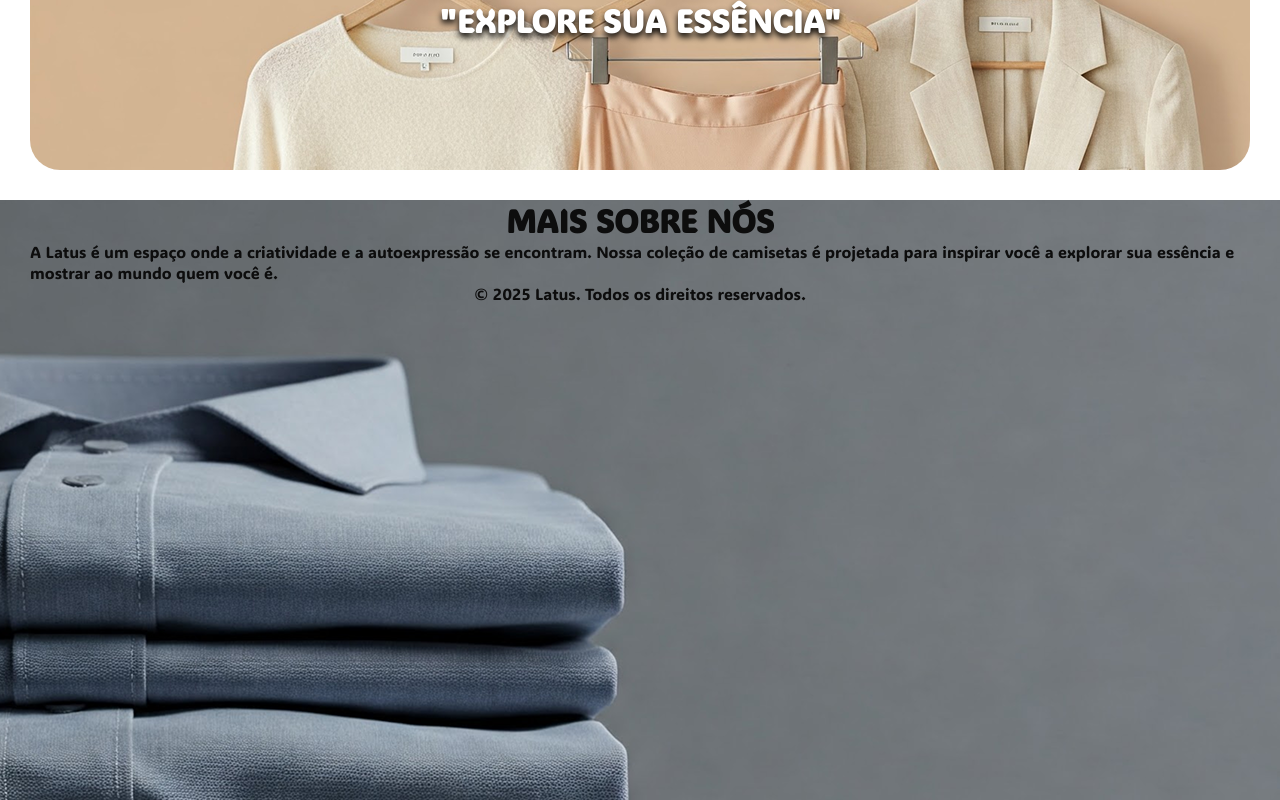
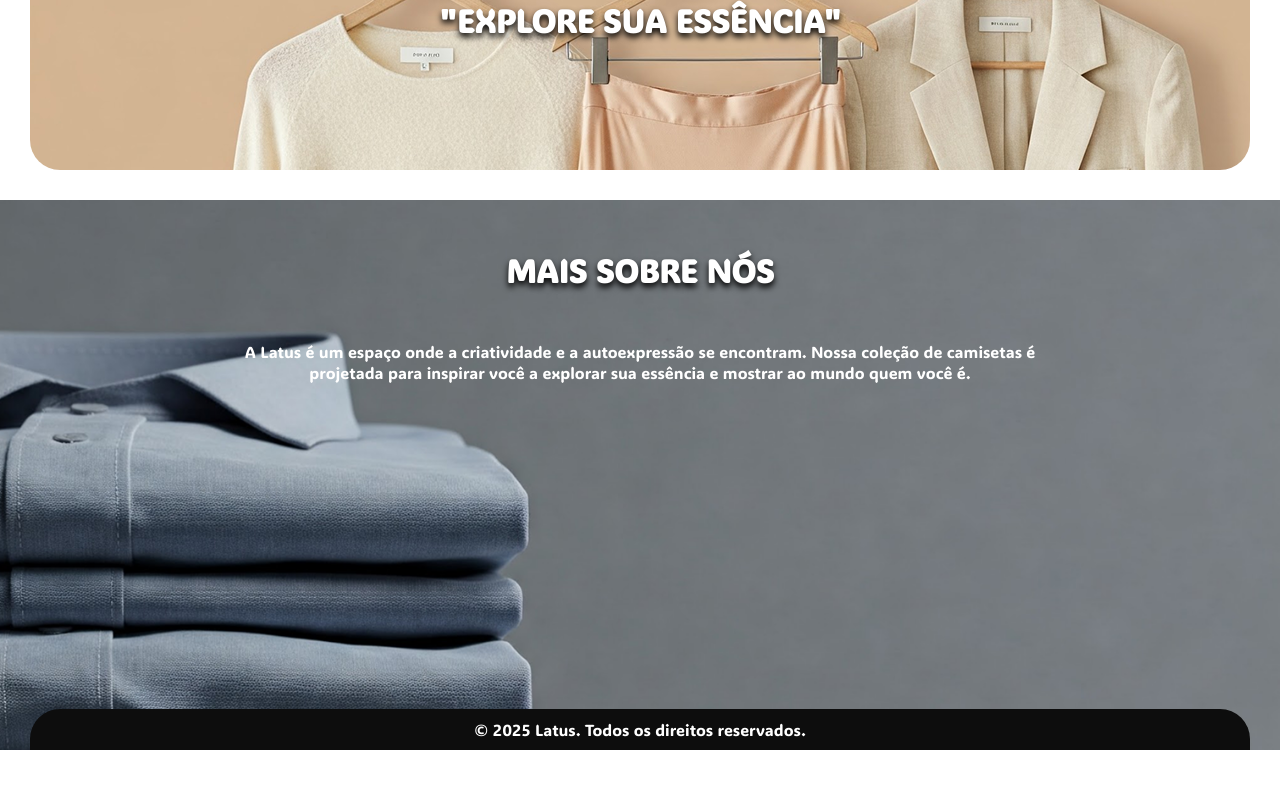
Before and after one commit to ruansilva123/LatusProject, an Angular app: page / in a window 1280 px wide. Shown: the part 261-1061 px from the top of the page. After the commit the page ends 1011 px from the top, so only its background shows below. Built offline with nearby package versions, Linux system fonts and the light colour scheme.

Commit message:
:art: ui: create base style for home page

```diff
--- a/src/app/pages/home/home.component.html
+++ b/src/app/pages/home/home.component.html
@@ -6,7 +6,7 @@
     <main>
         <div class="hero">
             <p>Catálogo <span>> Todos os produtos</span></p>
-            <div class="hero-content">
+            <div class="hero-content bg-image">
                 <h1>"EXPLORE SUA ESSÊNCIA"</h1>
             </div>
         </div>
@@ -16,10 +16,18 @@
         </div>
     </main>
 
-    <footer>
-        <h1>MAIS SOBRE NÓS</h1>
-        <p>A Latus é um espaço onde a criatividade e a autoexpressão se encontram. Nossa coleção de camisetas é projetada para inspirar você a explorar sua essência e mostrar ao mundo quem você é.</p>
-        <div></div>
-        <div>© 2025 Latus. Todos os direitos reservados.</div>
+    <footer class="bg-image">
+        <div class="redirect-content">
+            <h1>MAIS SOBRE NÓS</h1>
+            <div>
+                <p>A Latus é um espaço onde a criatividade e a autoexpressão se encontram. Nossa coleção de camisetas é projetada para inspirar você a explorar sua essência e mostrar ao mundo quem você é.</p>
+                <div></div>
+            </div>
+        </div>
+        <div class="copy-content">
+            <p>
+                &copy; 2025 Latus. Todos os direitos reservados.
+            </p>
+        </div>
     </footer>
 </div>
--- a/src/app/pages/home/home.component.scss
+++ b/src/app/pages/home/home.component.scss
@@ -1,7 +1,19 @@
+@import "../../../styles/variables.scss";
+
 .container-page {
     display: flex;
     flex-direction: column;
     gap: 30px;
+
+    h1 {
+        color: #FFFFFF;
+        text-shadow: 0 4px 6px rgba(0, 0, 0, 1);
+    }
+
+    .bg-image {
+        background-size: cover;
+        background-repeat: no-repeat;
+    }
 
     header {
         display: flex;
@@ -31,21 +43,41 @@
                 align-items: center;
                 border-radius: 30px;
                 height: 300px;
-
-                h1 {
-                    color: #FFFFFF;
-                    text-shadow: 0 4px 6px rgba(0, 0, 0, 1);
-                }
             }
         }
     }
 
     footer {
         background-image: url("/assets/png/footer-image.png");
-        height: 600px;
+        height: 550px;
         padding: 0 30px;
         display: flex;
         flex-direction: column;
         align-items: center;
+
+        p {
+            color: #FFFFFF
+        }
+
+        .redirect-content{
+            max-width: 800px;
+            text-align: center;
+            display: flex;
+            flex-direction: column;
+            gap: 50px;
+            margin-top: 50px;
+        }
+
+        .copy-content {
+            display: flex;
+            justify-content: center;
+            background-color: $primary-color;
+            padding: 10px;
+            border-radius: 30px 30px 0 0;
+            width: 100%;
+
+            position: relative;
+            margin-top: auto;
+        }
     }
 }
--- a/src/mock/products.mock.ts
+++ b/src/mock/products.mock.ts
@@ -4,6 +4,7 @@ export const MOCK_PRODUCTS = [
         name: "Camisa Space",
         price: 69.99,
         sizes: ["p", "m", "g"],
+        category: "JDM",
         description: "Camisa branca e azul, com tema espacial.",
         images: [
             "imagem 1",
--- a/src/styles.scss
+++ b/src/styles.scss
@@ -12,9 +12,10 @@
     padding: 0;
     box-sizing: border-box;
     font-family: "ADLaMDisplay", "Arial";
-    color: $default-text-color;
+    color: $primary-color;
 }
 
 html, body{
     height: 100vh;
+    min-width: 300px;
 }
--- a/src/styles/variables.scss
+++ b/src/styles/variables.scss
@@ -1,4 +1,4 @@
-$default-text-color: #0D0D0D;
+$primary-color: #0D0D0D;
 $latus-color-maximum: #3F0B16;
 $latus-color-medium: #CFBCA1;
 $latus-color-minimum: #F0E0C2;
```
Also changed, not shown: 1 other file (tests, documents, lock files or other folders).
